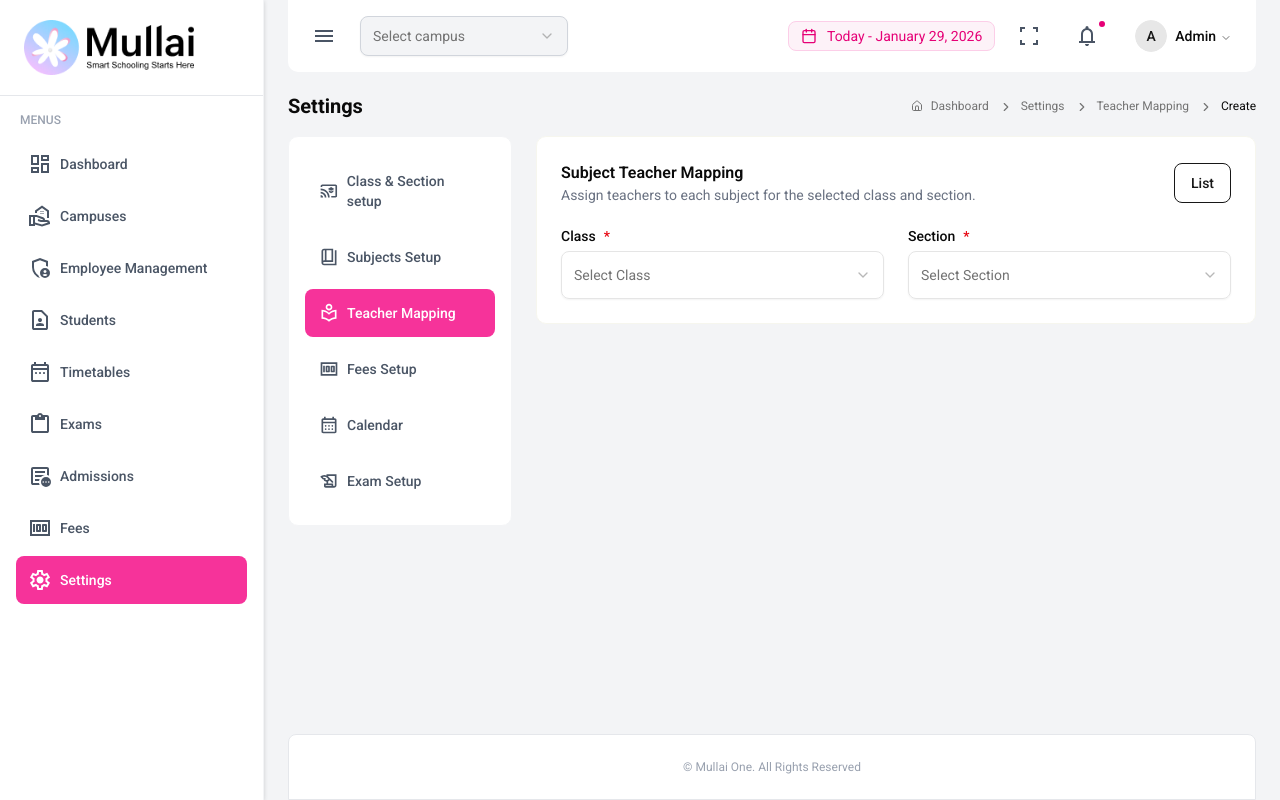
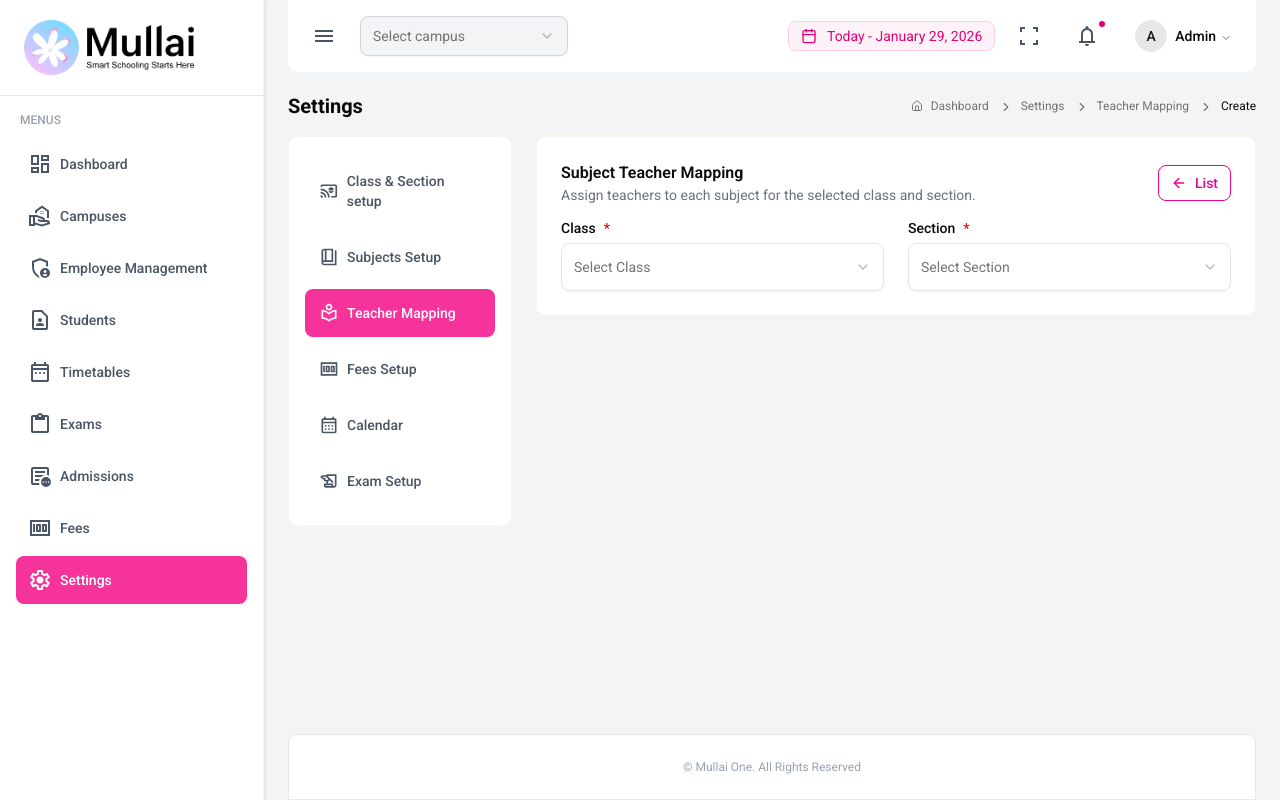
Before and after one commit to Mahizh-hub/mullai-vercel, a Next.js app: page /dashboard/settings/teacher-mapping/create in a window 1280 px wide. Built offline with nearby package versions, Linux system fonts and the light colour scheme.

Commit message:
ui changes

```diff
--- a/app/dashboard/settings/teacher-mapping/create/page.tsx
+++ b/app/dashboard/settings/teacher-mapping/create/page.tsx
@@ -23,18 +23,13 @@ export default function CreateTeacherMapping() {
         {/* Main Content */}
         <div className="md:col-span-9">
           <div className="card-base">
-            <div className="flex items-center justify-between mb-6">
                <PageHeader
                 title="Subject Teacher Mapping"
                 subtitle="Assign teachers to each subject for the selected class and section."
+                actionHref="/dashboard/settings/teacher-mapping"
+                actionLabel="List"
+                icon="back"
               />
-              <a
-                href="/dashboard/settings/teacher-mapping"
-                className="inline-flex items-center justify-center whitespace-nowrap rounded-md text-sm font-medium ring-offset-background transition-colors focus-visible:outline-none focus-visible:ring-2 focus-visible:ring-ring focus-visible:ring-offset-2 disabled:pointer-events-none disabled:opacity-50 border border-primary text-primary hover:bg-primary/10 h-10 px-4 py-2"
-              >
-                List
-              </a>
-            </div>
 
             <TeacherMappingForm />
           </div>
--- a/app/dashboard/settings/teacher-mapping/page.tsx
+++ b/app/dashboard/settings/teacher-mapping/page.tsx
@@ -2,7 +2,6 @@
 
 import DynamicBreadcrumb from "@/components/dashboard/DynamicBreadcrumb";
 import SettingsSidebar from "@/components/dashboard/settings/SettingsSidebar";
-import PageHeader from "@/components/dashboard/PageHeader";
 import { settingsMenuItems, mockTeacherMappings } from "@/components/dashboard/settings/data";
 import TeacherMappingList from "@/components/dashboard/settings/teacher-mapping/TeacherMappingList";
 
@@ -22,22 +21,7 @@ export default function TeacherMapping() {
 
         {/* Main Content */}
         <div className="md:col-span-9">
-          <div className="card-base">
-            <div className="flex items-center justify-between mb-6">
-               <PageHeader
-                title="Subject Teacher Mapping List"
-                subtitle="Manage teacher assignments for subjects"
-              />
-              <a
-                href="/dashboard/settings/teacher-mapping/create"
-                className="inline-flex items-center justify-center whitespace-nowrap rounded-md text-sm font-medium ring-offset-background transition-colors focus-visible:outline-none focus-visible:ring-2 focus-visible:ring-ring focus-visible:ring-offset-2 disabled:pointer-events-none disabled:opacity-50 border border-primary text-primary hover:bg-primary/10 h-10 px-4 py-2"
-              >
-                Teacher Mapping
-              </a>
-            </div>
-
-            <TeacherMappingList mappings={mockTeacherMappings} />
-          </div>
+          <TeacherMappingList mappings={mockTeacherMappings} />
         </div>
       </div>
     </div>
--- a/components/dashboard/settings/teacher-mapping/TeacherMappingForm.tsx
+++ b/components/dashboard/settings/teacher-mapping/TeacherMappingForm.tsx
@@ -1,5 +1,6 @@
 "use client";
 
+import Link from "next/link";
 import { useState } from "react";
 import { useForm, useFieldArray } from "react-hook-form";
 import { Button } from "@/components/ui/button";
@@ -114,7 +115,7 @@ export default function TeacherMappingForm() {
 
           <div className="flex justify-end gap-3 mt-8">
             <Button variant="outline" className="px-8" asChild>
-                <a href="/dashboard/settings/teacher-mapping">Back</a>
+                <Link href="/dashboard/settings/teacher-mapping">Back</Link>
             </Button>
             <Button className="px-8">Save & Assign</Button>
           </div>
--- a/components/dashboard/settings/teacher-mapping/TeacherMappingList.tsx
+++ b/components/dashboard/settings/teacher-mapping/TeacherMappingList.tsx
@@ -1,9 +1,10 @@
 "use client";
 
 import { useMemo, useState } from "react";
-import { Eye, Edit, Trash2 } from "lucide-react";
+import { Eye, Trash2, Pencil } from "lucide-react";
 import { TeacherMappingItem } from "../types";
 import { DataTable, DataTableColumn } from "../../DataTable";
+import PageHeader from "../../PageHeader";
 import { Button } from "@/components/ui/button";
 import TeacherMappingDetailsModal from "./TeacherMappingDetailsModal";
 
@@ -61,7 +62,7 @@ export default function TeacherMappingList({ mappings }: TeacherMappingListProps
               <Eye className="size-4 text-primary" />
             </Button>
             <Button variant="ghost" size="icon" className="p-1 hover:bg-gray-100 rounded h-auto w-auto">
-               <Edit className="size-4 text-gray-600" />
+               <Pencil className="size-4 text-gray-600" />
             </Button>
             <Button variant="ghost" size="icon" className="p-1 hover:bg-gray-100 rounded h-auto w-auto">
               <Trash2 className="size-4 text-destructive" />
@@ -74,7 +75,14 @@ export default function TeacherMappingList({ mappings }: TeacherMappingListProps
   );
 
   return (
-    <>
+    <div className="card-base">
+       <PageHeader
+        title="Subject Teacher Mapping List"
+        subtitle="Manage teacher assignments for subjects"
+        actionHref="/dashboard/settings/teacher-mapping/create"
+        actionLabel="Teacher Mapping"
+        className="mb-6"
+      />
       <DataTable
         data={mappings}
         columns={columns}
@@ -85,6 +93,6 @@ export default function TeacherMappingList({ mappings }: TeacherMappingListProps
         onClose={() => setIsModalOpen(false)}
         mapping={selectedMapping}
       />
-    </>
+    </div>
   );
 }
--- a/styles/components.css
+++ b/styles/components.css
@@ -83,10 +83,13 @@
      ======================================== */
 
   .btn-pink-outline {
-    @apply border
-           text-[oklch(0.61_0.25_353.85)]
-           border-[oklch(0.61_0.25_353.85)]
-           hover:text-[oklch(0.54_0.25_353.85)];
+    @apply border;
+    color: oklch(0.61 0.25 353.85) !important;
+    border-color: oklch(0.61 0.25 353.85) !important;
+  }
+
+  .btn-pink-outline:hover {
+    color: oklch(0.54 0.25 353.85) !important;
   }
 
   /* ========================================
```
